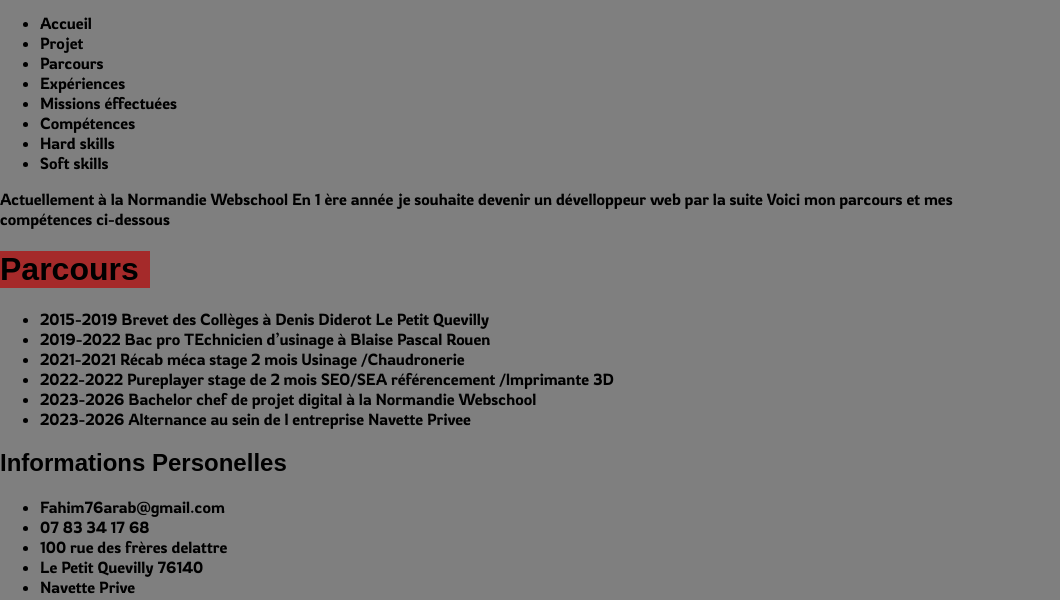
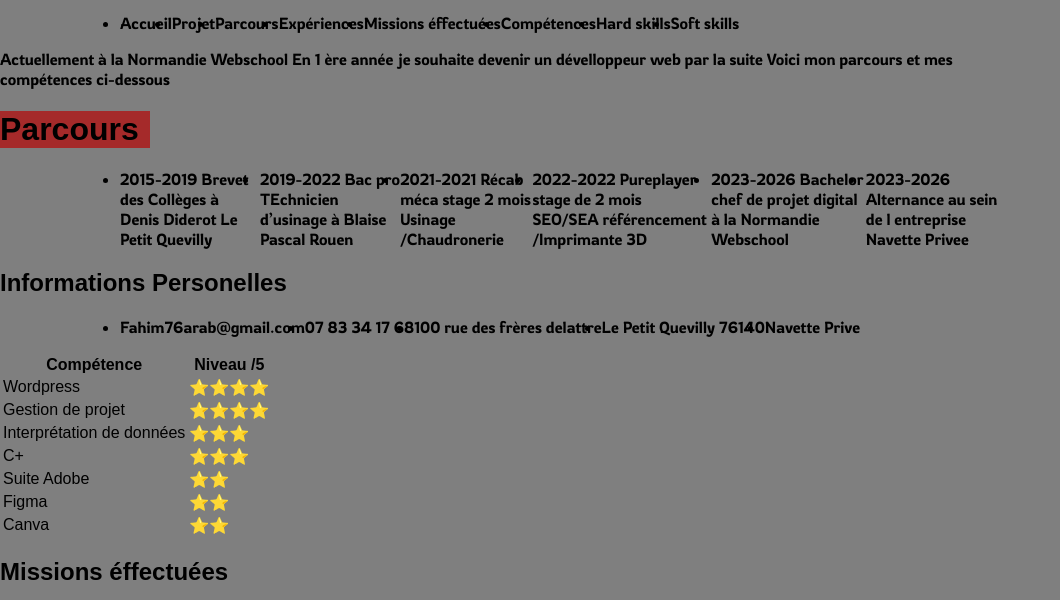
Before and after one commit to Fahim76erzf/CV-Arab-Fahim, a plain HTML site: page code pour le CV/index.html in a window 1280 px wide. Shown: the part 364-964 px from the top of the page, without its empty margins (0-1060 px from the left). Drawn offline with Linux system fonts and the light colour scheme.

Commit message:
pouloulou

```diff
--- a/code pour le CV/styles.css
+++ b/code pour le CV/styles.css
@@ -61,3 +61,8 @@ body {
   margin: 0;
   font-family: Arial, sans-serif;
 }
+
+ul{
+  margin-left: 5rem;
+  display: flex;
+}
```
